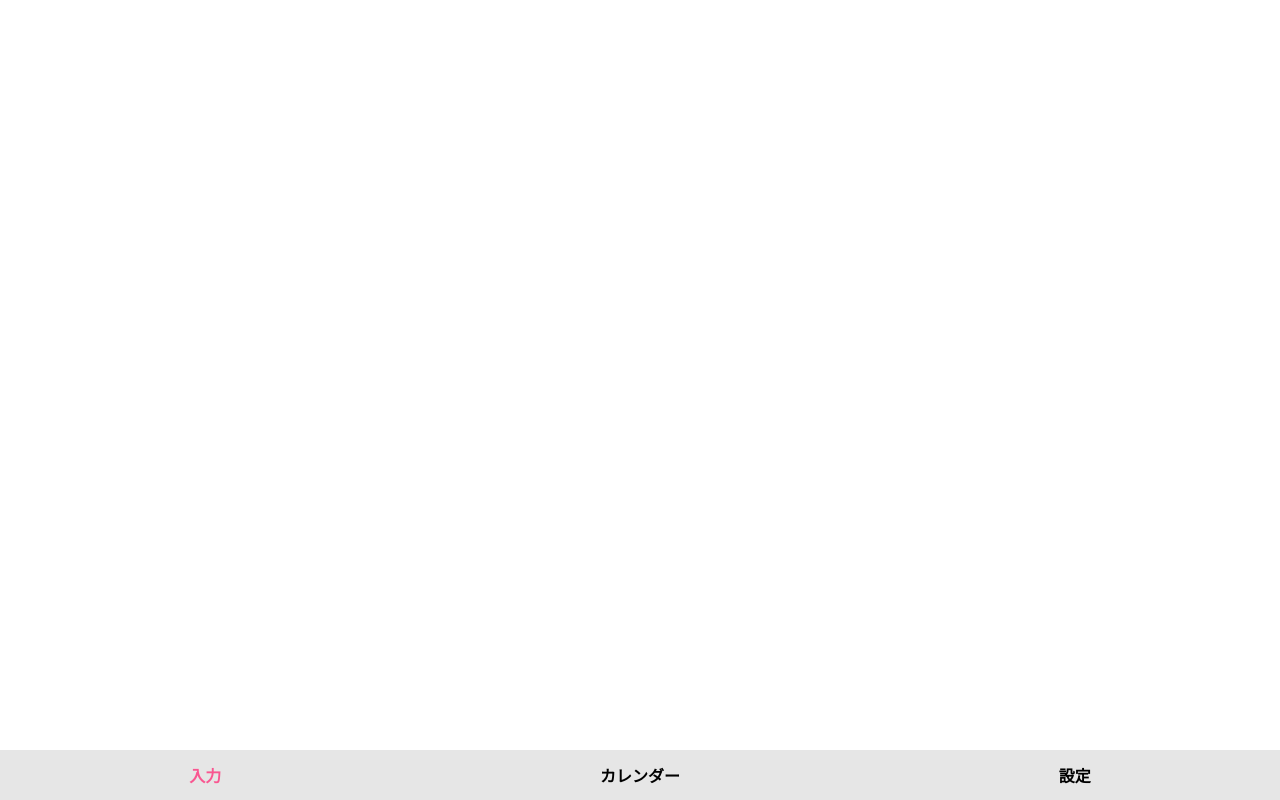
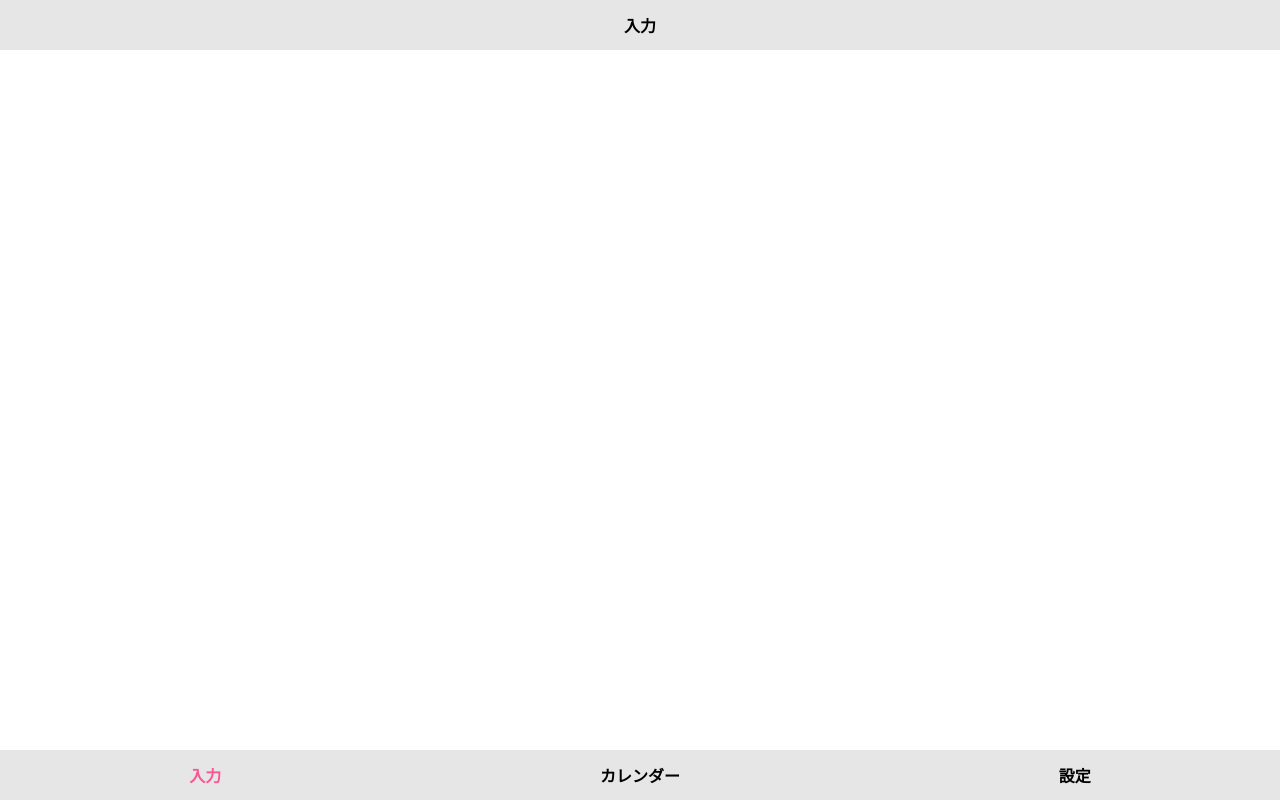
Before and after one commit to marieono/weight_recording_next, a Next.js app: page / in a window 1280 px wide. Built offline with nearby package versions, Linux system fonts and the light colour scheme.

Commit message:
フラグメント追加

```diff
--- a/src/components/pages/home/Page.tsx
+++ b/src/components/pages/home/Page.tsx
@@ -4,8 +4,10 @@ import Header from "../../common/Header"
 
 const Page: NextPage = () => {
   return (
-    // <Header />
-    <Footer />
+    <>
+      <Header />
+      <Footer />
+    </>
   )
 }
 
```
